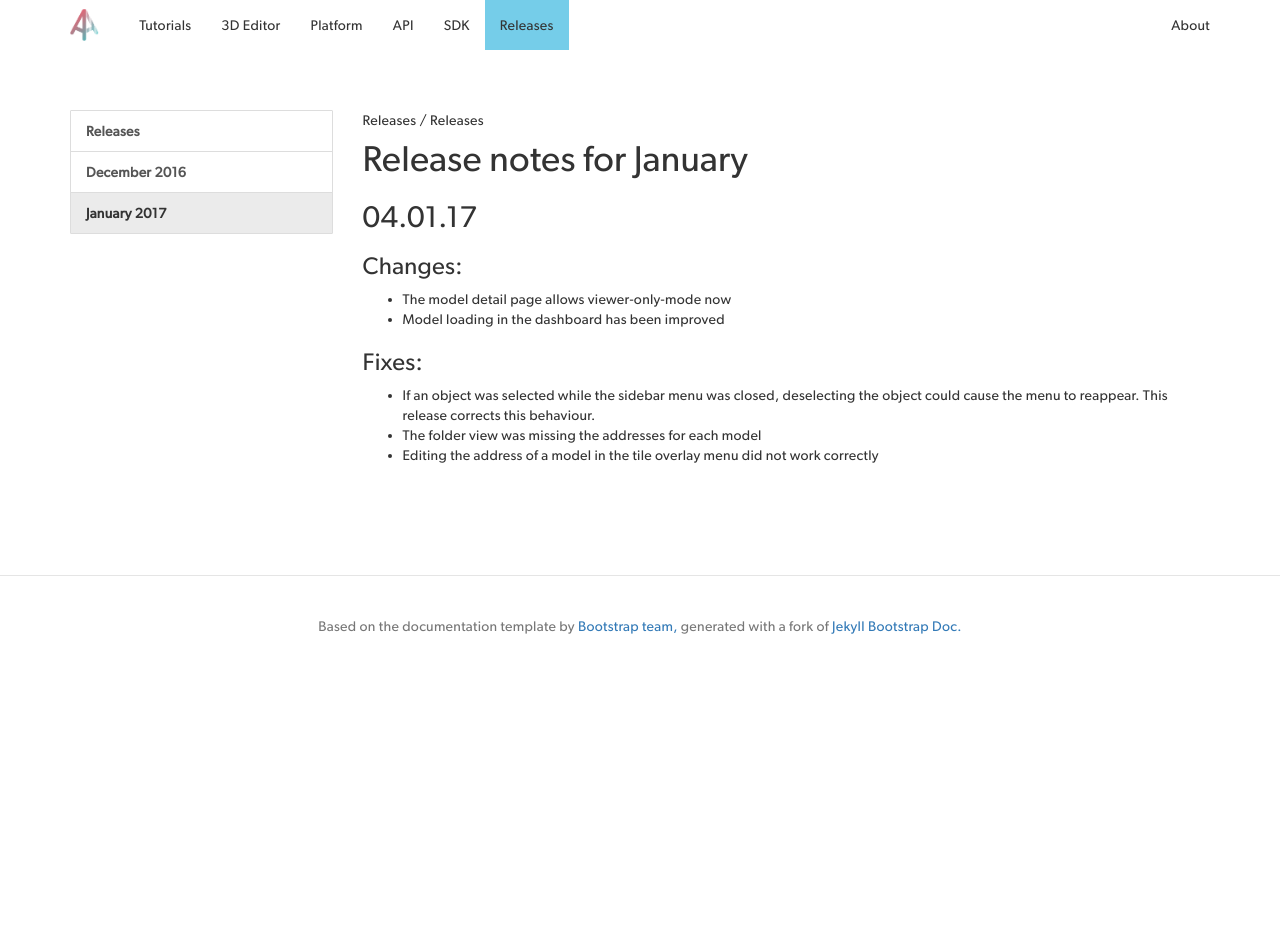
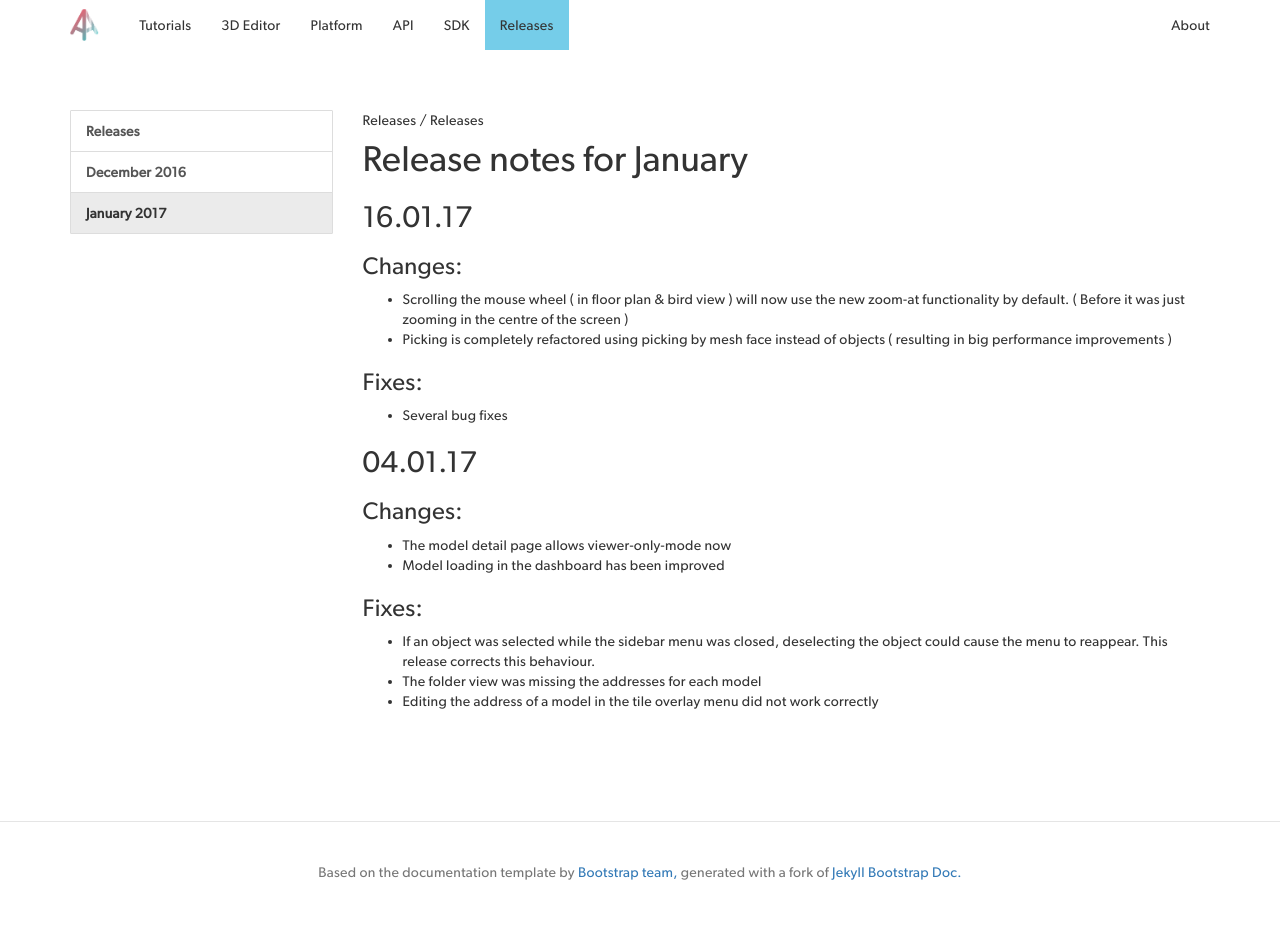
Before and after one commit to AVGP/docs, a Jekyll site: the page built from en/releases/changelog/17-01.md, in a window 1280 px wide. Built offline with Jekyll 4.4.1, drawn with Linux system fonts in a browser that asks for light colours; nearby versions of some CDN libraries; before the commit the page ends 900 px from its top, so only the background shows below that.

Commit message:
Update 17-01.md

```diff
--- a/en/releases/changelog/17-01.md
+++ b/en/releases/changelog/17-01.md
@@ -7,6 +7,17 @@ title: "Release notes for January 2017"
 middleRank: 2
 ---
 # Release notes for January
+
+## 16.01.17
+
+### Changes:
+
+* Scrolling the mouse wheel ( in floor plan & bird view ) will now use the new zoom-at functionality by default. ( Before it was just zooming in the centre of the screen )
+* Picking is completely refactored using picking by mesh face instead of objects ( resulting in big performance improvements )
+
+### Fixes:
+
+* Several bug fixes
 
 ## 04.01.17
 
```
